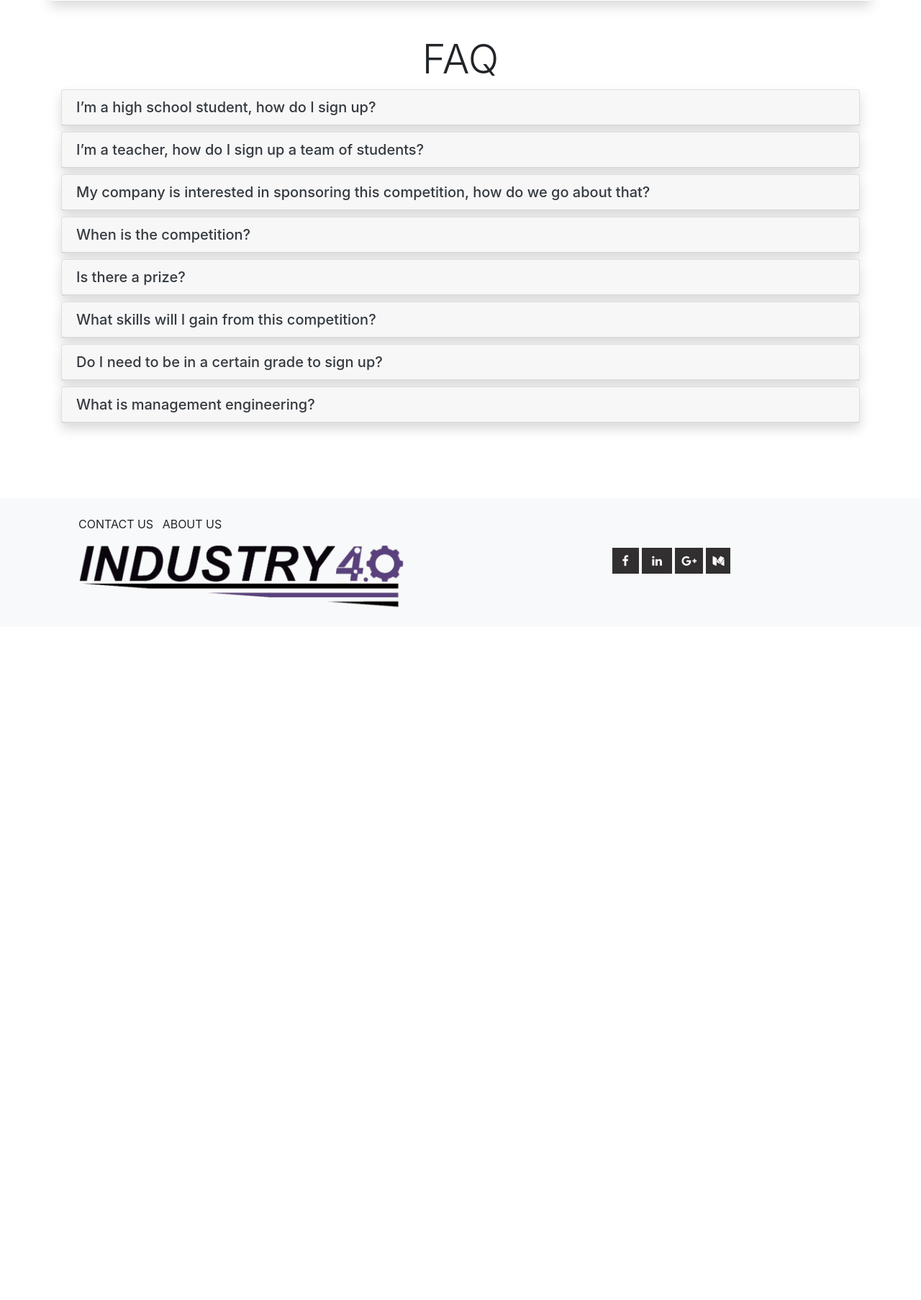
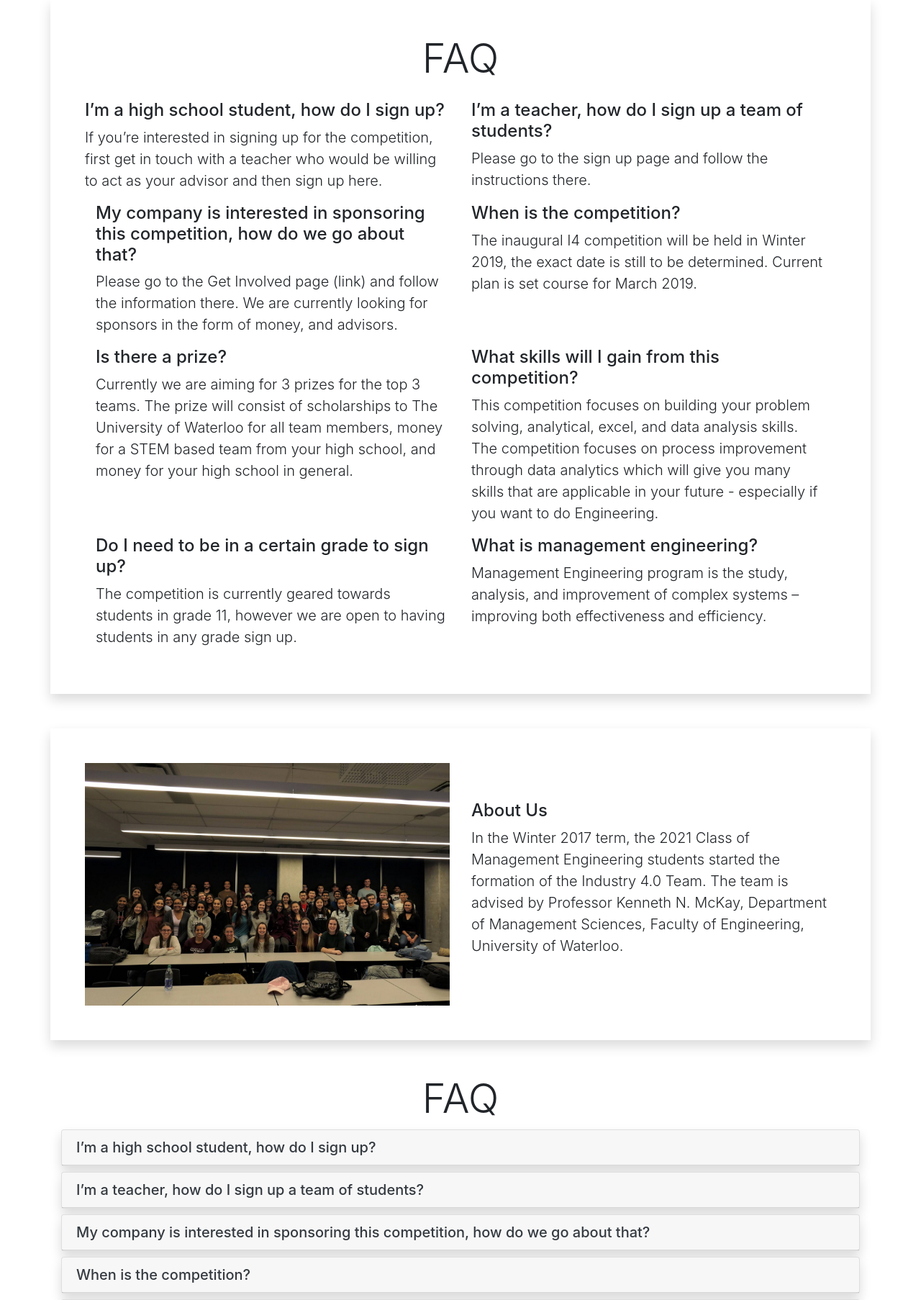
Before and after one commit to mdschnei/Industry4.0, a PHP site: page /index.html in a window 1280 px wide. Shown: the part 3024-4830 px from the top of the page at 72% size. Before the commit the page ends 3868 px from the top, so only its background shows below. Run offline with PHP 8.4, Linux system fonts and the light colour scheme.

Commit message:
Bootstrap V5

```diff
--- a/industry/industry/index.html
+++ b/industry/industry/index.html
@@ -111,7 +111,7 @@
             <!-- End of Jumbotron 2 -->
 
         <!-- Our Sponsors -->
-        <div class="container-fluid mt-4">
+        <div class="container-fluid mt-4 mb-4">
             <div class="row justify-content-center p-4">
                 <h1 class="display-4 text-center">Our Sponsors</h1>
             </div>
@@ -134,6 +134,65 @@
         </div>
         <!-- END OF SPONSORS-->
 
+        <!--IMAGE -->
+        <div class="container-fluid " id="contact-us">
+                <div class="row justify-content-center pt-5">
+                    <h1 class="display-4 text-white mt-5 pt-5 pb-2 text-center">QUESTIONS?</h1>
+                </div>
+                <div class="row justify-content-center pb-5">
+                        <button class="btn btn-primary mb-5 text-center">CONTACT US</button>
+                </div>
+            </div>
+        <!-- End of Jumbotron 2 -->
+
+
+            <!-- FAQ -->
+<div class="container mt-5 mb-5 shadow p-5">
+        <div class="row justify-content-center">
+            <h1 class="display-4 pb-3">FAQ</h1>
+        </div>
+        <div class="row">
+            <div class="col">
+                <h4 class="h4">I’m a high school student, how do I sign up?</h4>
+                <p class="lead">If you’re interested in signing up for the competition, first get in touch with a teacher who would be willing to act as your advisor and then sign up here.</p>
+            </div>
+            <div class="col">
+                <h4 class="h4">I’m a teacher, how do I sign up a team of students?</h4>
+                <p class="lead">Please go to the sign up page and follow the instructions there.</p>
+            </div>
+        </div>
+        <div class="d-flex flex-wrap flex-row">
+            <div class="col">
+                <h4 class="h4">My company is interested in sponsoring this competition, how do we go about that?</h4>
+                <p class="lead">Please go to the Get Involved page (link) and follow the information there. We are currently looking for sponsors in the form of money, and advisors.</p>
+            </div>
+            <div class="col">
+                <h4 class="h4">When is the competition?</h4>
+                <p class="lead">The inaugural I4 competition will be held in Winter 2019, the exact date is still to be determined. Current plan is set course for March 2019.</p>
+            </div>
+        </div>
+        <div class="d-flex flex-wrap flex-row">
+                <div class="col">
+                        <h4 class="h4">Is there a prize?</h4>
+                        <p class="lead">Currently we are aiming for 3 prizes for the top 3 teams. The prize will consist of scholarships to The University of Waterloo for all team members, money for a STEM based team from your high school, and money for your high school in general.</p>
+                    </div>
+                <div class="col">
+                    <h4 class="h4">What skills will I gain from this competition?</h4>
+                    <p class="lead">This competition focuses on building your problem solving, analytical, excel, and data analysis skills. The competition focuses on process improvement through data analytics which will give you many skills that are applicable in your future - especially if you want to do Engineering. </p>
+                </div>
+        </div>
+        <div class="d-flex flex-wrap flex-row">
+                <div class="col">
+                    <h4 class="h4">Do I need to be in a certain grade to sign up?</h4>
+                    <p class="lead">The competition is currently geared towards students in grade 11, however we are open to having students in any grade sign up.</p>
+                </div>
+                <div class="col">
+                    <h4 class="h4">What is management engineering?</h4>
+                    <p class="lead">Management Engineering program is the study, analysis, and improvement of complex systems – improving both effectiveness and efficiency.</p>
+                </div>
+        </div>
+    </div>
+
     <!-- ABOUT US -->
     <div class="container shadow p-5">
             <div class="row">
@@ -149,6 +208,7 @@
         </div>
 
     <!-- END OF ABOUT US -->
+
 
         <!-- FAQ ACCORDION-->
         <div class="container justify-content-center pt-5 pb-5">
@@ -256,6 +316,7 @@
         </div>
 
 
+
         <!-- Our Team -->
         <br>
         <br>
@@ -278,7 +339,7 @@
                             <div class="col-sm align-self-center">
                                     <ul class="list-inline">
                                             <li class="list-inline-item">CONTACT US</li>
-                                            <li class="list-inline-item">ABOUT US</li>
+                                            <li class="list-inline-item">SIGN UP</li>
                                         </ul>
                                         <img src="images/Logo (2).png" class="img-fluid">
                             </div>
--- a/industry/industry/main.css
+++ b/industry/industry/main.css
@@ -9,7 +9,7 @@
 }
 
 #fluidimage {
-    background-image: url(images/blur-blurred-bokeh-938967.jpg);
+    background-image: url(images/evgeniy-koryakin-487393-unsplash.jpg);
     margin-bottom: 0;
     min-height: 50%;
     background-repeat: no-repeat;
@@ -18,7 +18,7 @@
     background-size: cover;
 }
 
-#aboutus {
+#contact-us {
     background-image: url(images/victor-dittiere-578448-unsplash.jpg);
     margin-bottom: 0;
     min-height: 50%;
```
Lines whose indentation alone changed are shown as unchanged.
